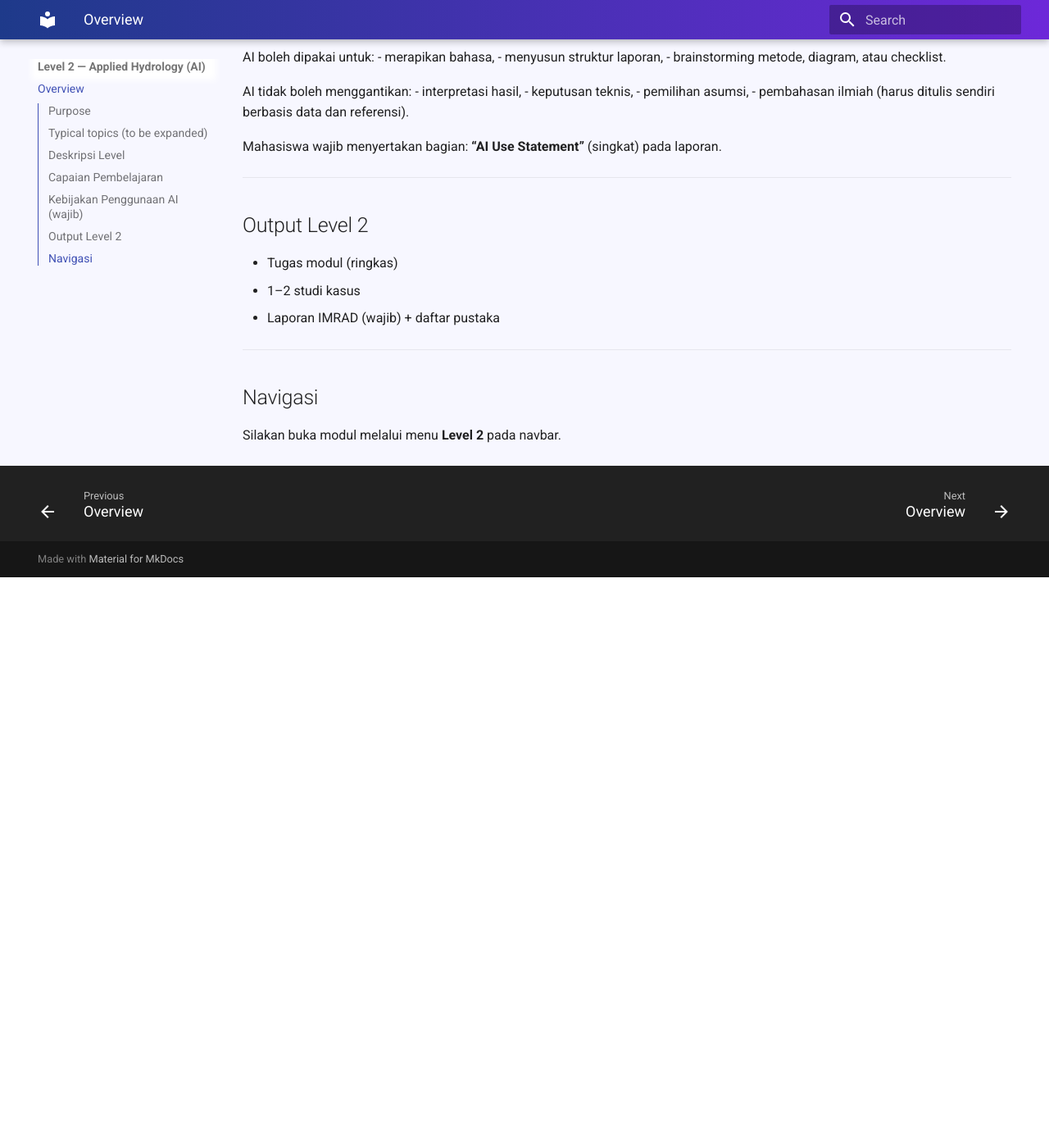
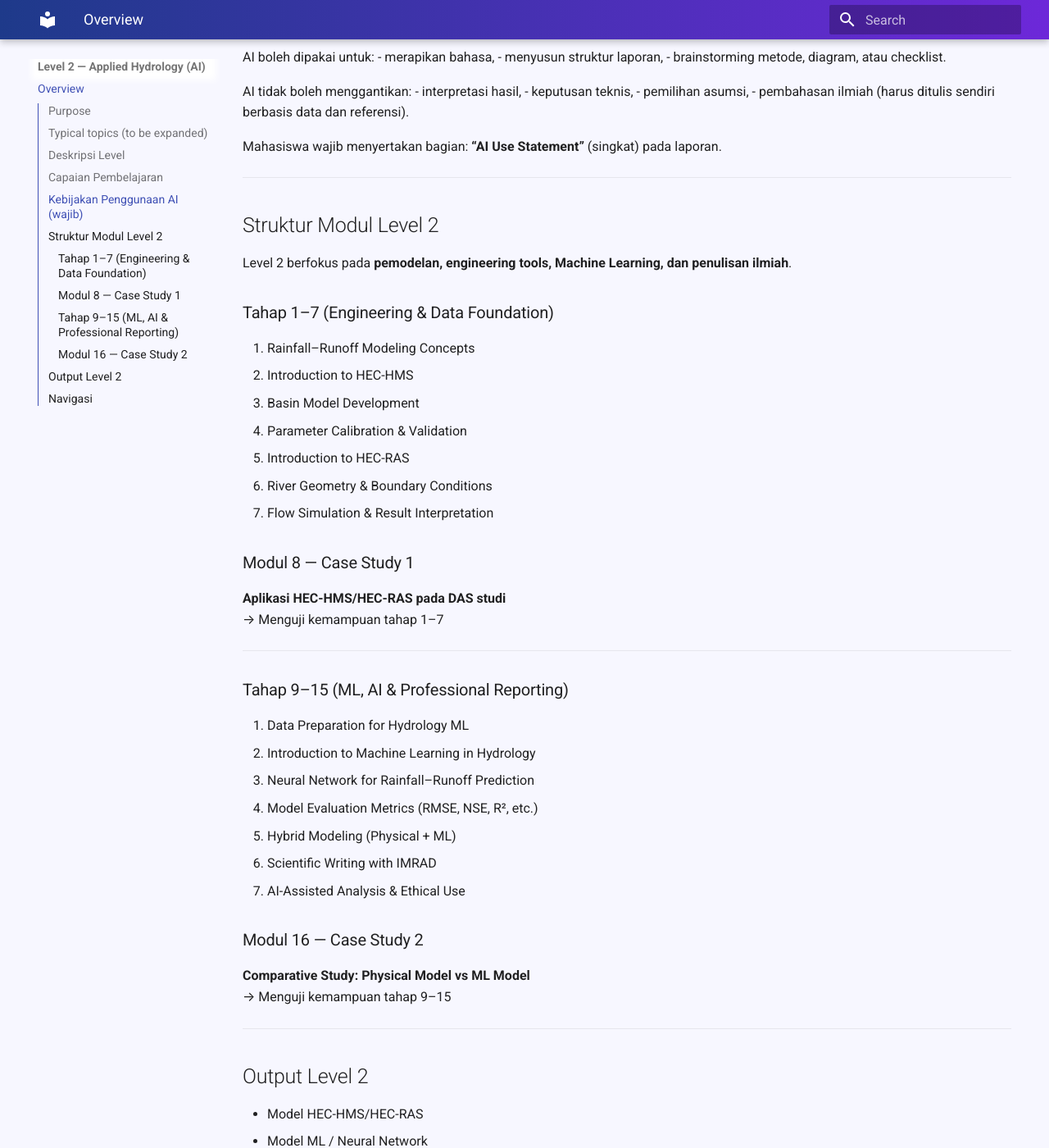
Before and after one commit to rintis-code/rr-hydrology, an MkDocs documentation site: the page built from docs/level-2/00-intro.md, in a window 1280 px wide and 1400 px high, scrolled down 1084 px. Shown: the whole window at 82% size. Built offline with MkDocs 1.6.1 and Material for MkDocs 9.7.7, drawn with Linux system fonts in a browser that asks for light colours; before the commit the page ends 1788 px from its top, so only the background shows below that; some of the changed text lies outside the part shown.

Commit message:
Update 00-intro.md

```diff
--- a/docs/level-2/00-intro.md
+++ b/docs/level-2/00-intro.md
@@ -46,11 +46,49 @@ Mahasiswa wajib menyertakan bagian:
 **“AI Use Statement”** (singkat) pada laporan.
 
 ---
+## Struktur Modul Level 2
+
+Level 2 berfokus pada **pemodelan, engineering tools, Machine Learning, dan penulisan ilmiah**.
+
+### Tahap 1–7 (Engineering & Data Foundation)
+
+1. Rainfall–Runoff Modeling Concepts
+2. Introduction to HEC-HMS
+3. Basin Model Development
+4. Parameter Calibration & Validation
+5. Introduction to HEC-RAS
+6. River Geometry & Boundary Conditions
+7. Flow Simulation & Result Interpretation
+
+### Modul 8 — Case Study 1
+**Aplikasi HEC-HMS/HEC-RAS pada DAS studi**
+→ Menguji kemampuan tahap 1–7
+
+---
+
+### Tahap 9–15 (ML, AI & Professional Reporting)
+
+9. Data Preparation for Hydrology ML
+10. Introduction to Machine Learning in Hydrology
+11. Neural Network for Rainfall–Runoff Prediction
+12. Model Evaluation Metrics (RMSE, NSE, R², etc.)
+13. Hybrid Modeling (Physical + ML)
+14. Scientific Writing with IMRAD
+15. AI-Assisted Analysis & Ethical Use
+
+### Modul 16 — Case Study 2
+**Comparative Study: Physical Model vs ML Model**
+→ Menguji kemampuan tahap 9–15
+
+---
 
 ## Output Level 2
+- Model HEC-HMS/HEC-RAS
+- Model ML / Neural Network
+
 - Tugas modul (ringkas)
 - 1–2 studi kasus
-- Laporan IMRAD (wajib) + daftar pustaka
+- Laporan IMRAD (wajib) + daftar pustaka + AI Use Statement
 
 ---
 
```
